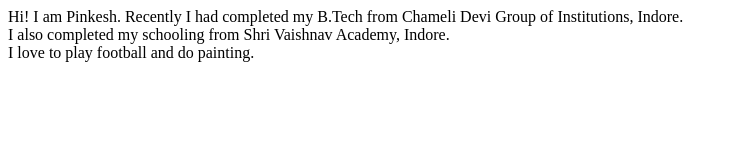
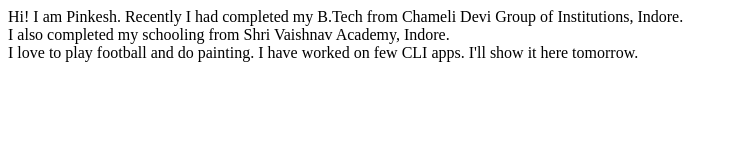
Before and after one commit to PinkeshKashyap/Student-site, a plain HTML site: page index.html in a window 1280 px wide. Shown: the whole page, without its empty margins (0-738 px from the left). Drawn offline with Linux system fonts and the light colour scheme.

Commit message:
update details of project

```diff
--- a/index.html
+++ b/index.html
@@ -11,5 +11,8 @@
     Recently I had completed my B.Tech from Chameli Devi Group of Institutions, Indore.<br>
     I also completed my schooling from Shri Vaishnav Academy, Indore.<br>
     I love to play football and do painting.
+
+    I have worked on few CLI apps. I'll show it here tomorrow.
+
 </body>
 </html>
```
